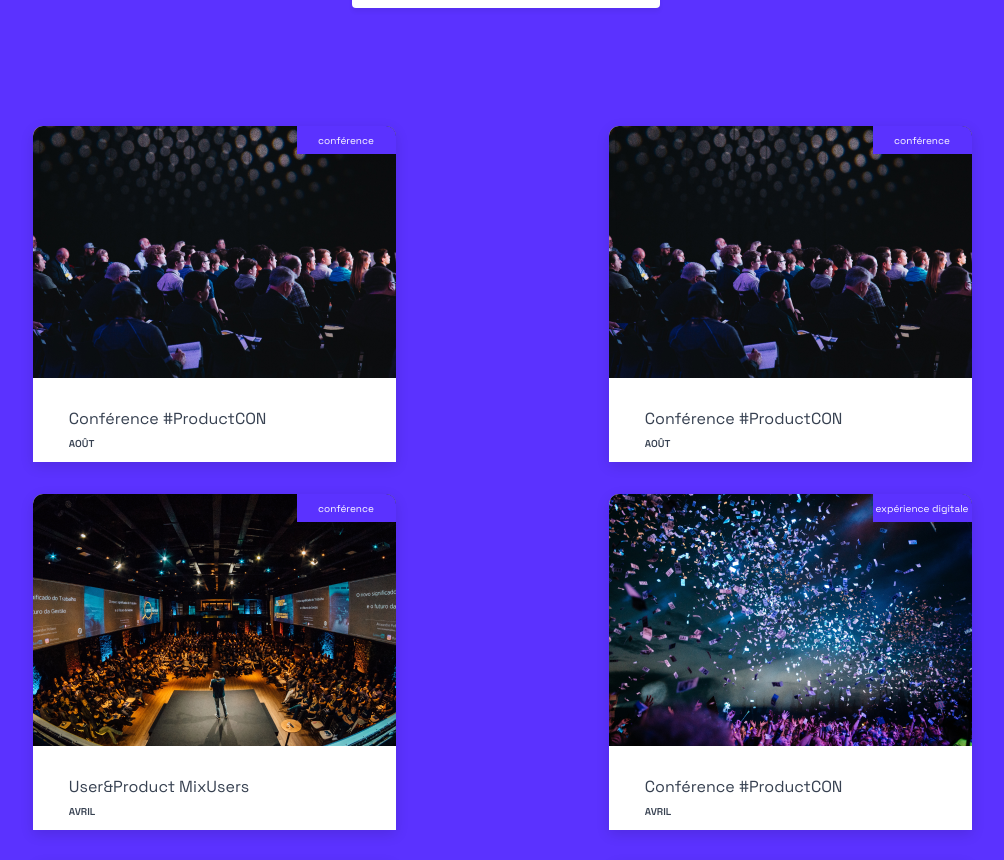
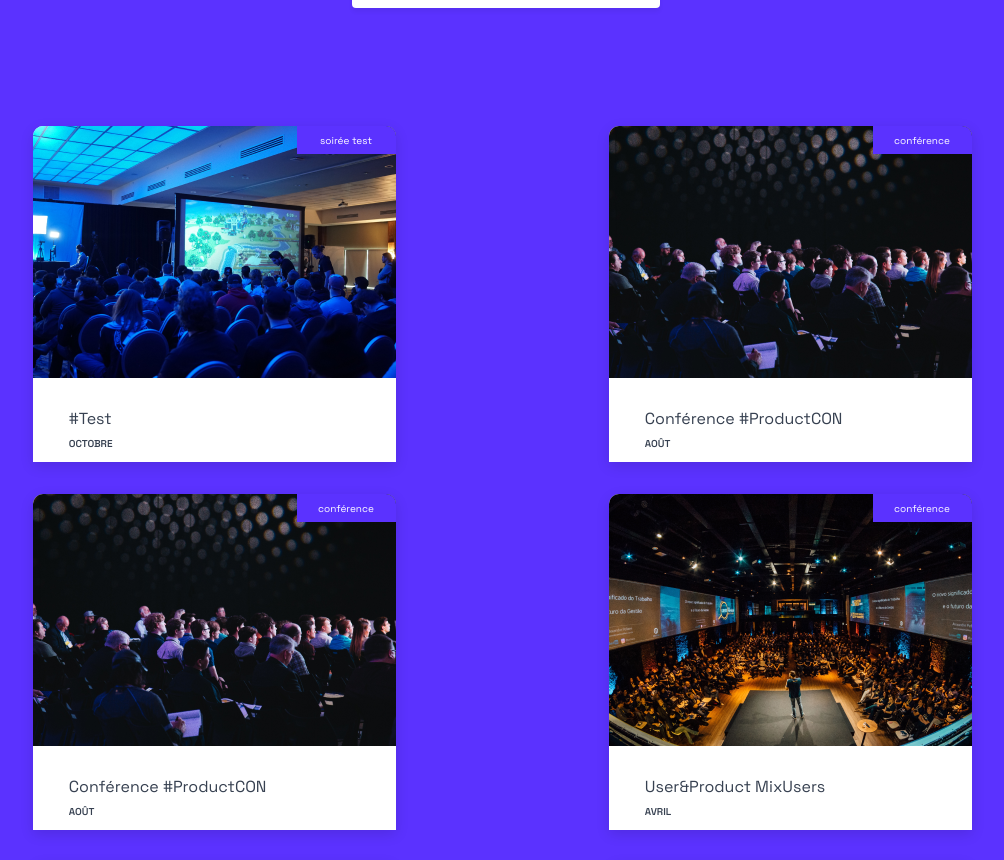
Before and after one commit to Forcica/724Events, a React (Create React App) app: page / in a window 1280 px wide. Shown: the part 1880-2740 px from the top of the page, without its empty margins (138-1142 px from the left). Built offline with nearby package versions, Linux system fonts and the light colour scheme.

Commit message:
[ADD] Add modal close on outside click and implement validation tests
New functionality of closing the modal when clicking outside.
The addition of tests to verify proper functioning.

```diff
--- a/public/events.json
+++ b/public/events.json
@@ -284,6 +284,22 @@
                "2 espaces de restaurations",
                "1 site web dédié"
          ]
+      },
+      {
+         "id": 19,
+         "type": "soirée test",
+         "date": "2022-10-29T20:28:45.744Z",
+         "title": "#Test",
+         "cover": "/images/stem-list-EVgsAbL51Rk-unsplash.png",
+         "description": "Présentation du test ",
+         "nb_guesses": 1300,
+         "periode": "24-25-26 Février",
+         "prestations": [
+               "1 espace de test",
+               "1 scéne principale",
+               "2 espaces de restaurations",
+               "1 site web dédié"
+         ]
       }
    ],
    "focus": [
@@ -304,6 +320,13 @@
          "description": "Rencontres de spécialistes des Sneakers Européens.",
          "date": "2022-05-29T20:28:45.744Z",
          "cover": "/images/jakob-dalbjorn-cuKJre3nyYc-unsplash 1.png"
+      },
+      {
+         "title": "Test Slider",
+         "description": "Pour vérifier que tout fonctionne.",
+         "date": "2022-08-29T20:28:45.744Z",
+         "cover": "/images/jakob-dalbjorn-cuKJre3nyYc-unsplash 1.png"
       }
+
    ]
 }
--- a/src/containers/Modal/index.js
+++ b/src/containers/Modal/index.js
@@ -1,16 +1,31 @@
 import PropTypes from "prop-types";
-import { useState } from "react";
+import { useState, useRef, useEffect } from "react"; // Ajout useRef et useEffect
 import Icon from "../../components/Icon";
 import "./style.scss";
 
 const Modal = ({ opened, Content, children }) => {
    const [isOpened, setIsOpened] = useState(opened);
+   const modalRef = useRef(null); // Ajout pour la fonction handleClickOutside
+
+   useEffect(() => {
+      const handleClickOutside = (event) => {
+         if (modalRef.current && !modalRef.current.contains(event.target)) {
+         setIsOpened(false);
+         }
+      };
+
+      document.addEventListener("mousedown", handleClickOutside);
+      return () => {
+         document.removeEventListener("mousedown", handleClickOutside);
+      };
+   }, []); // Ajout du useEffect et gestion quand on clique en dehors de la modal alors fermeture de celle ci
+
    return (
       <>
          {children({ isOpened, setIsOpened })}
          {isOpened && (
          <div className="modal">
-          <div className="content">
+            <div className="content" ref={modalRef}>
                {Content}
                <button
                type="button"
```
Lines whose indentation alone changed are shown as unchanged.
